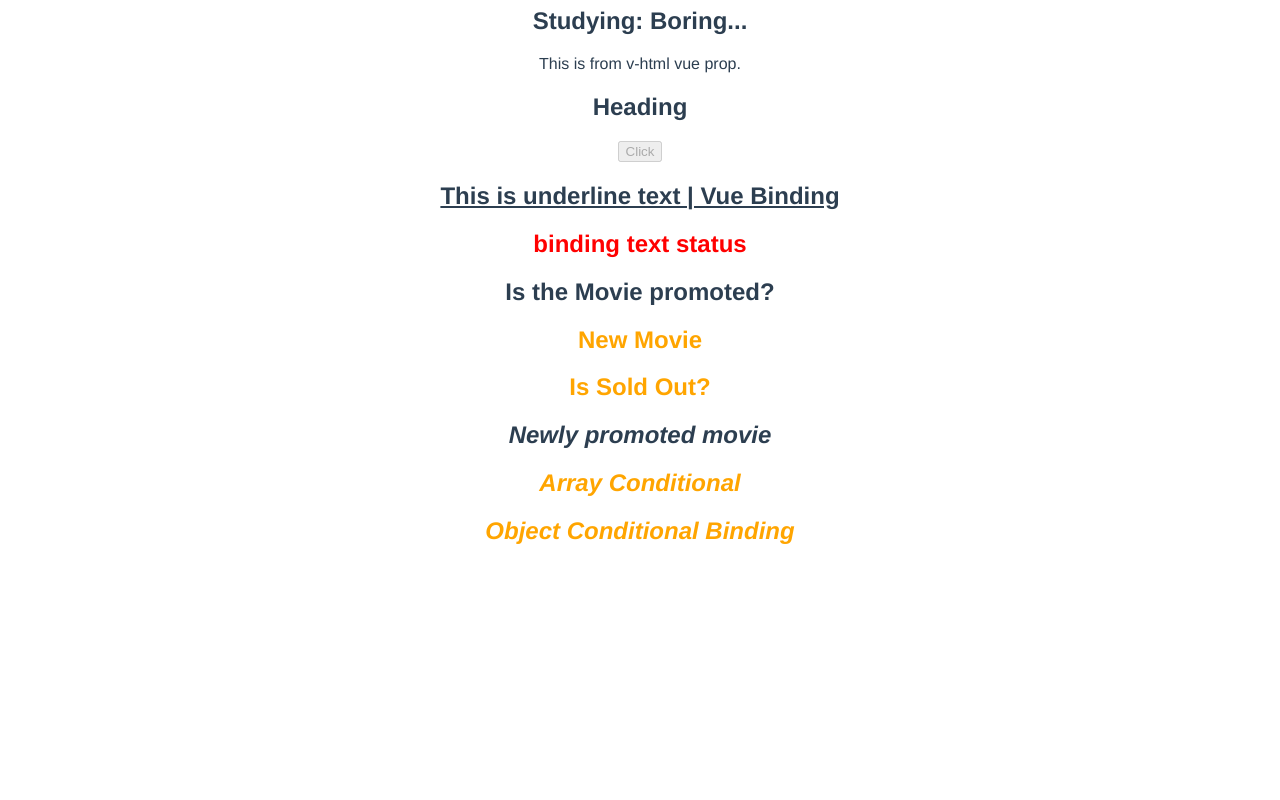
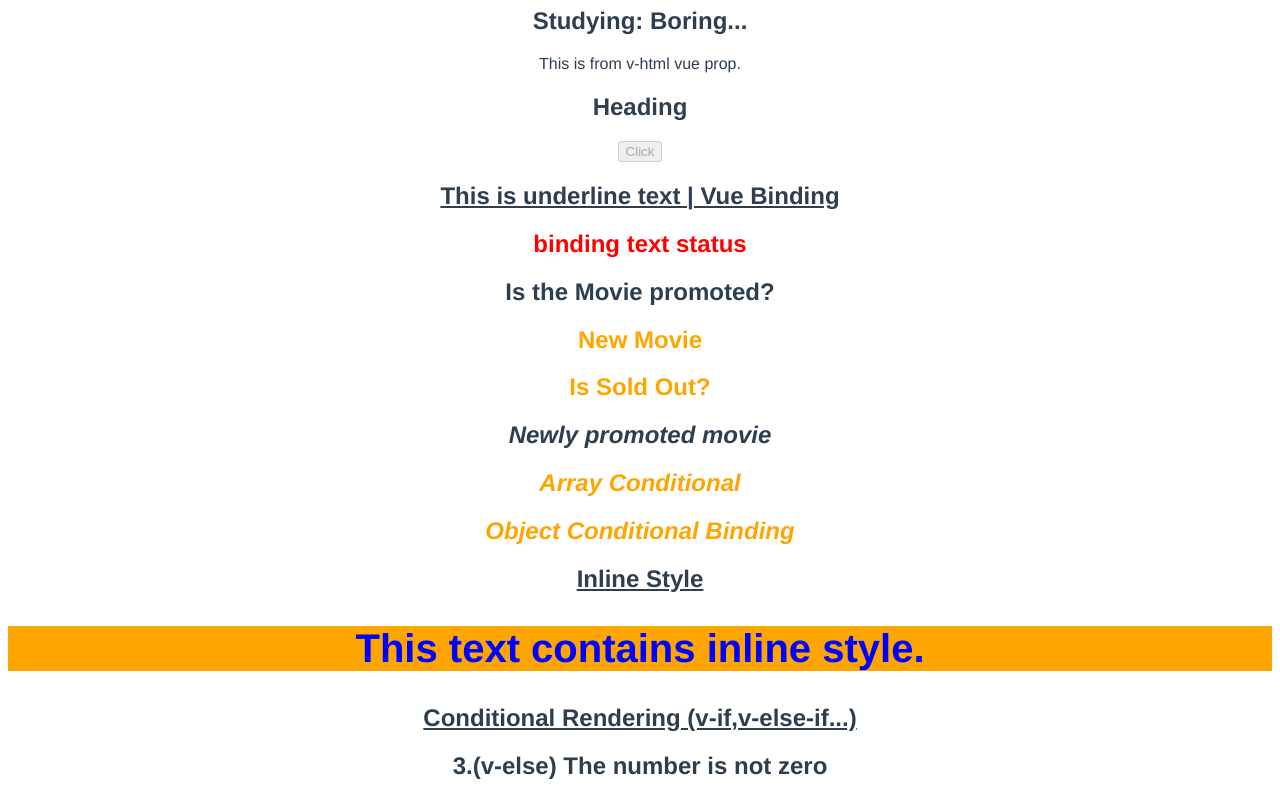
Before and after one commit to habib24457/hello-world-vue-cli, a Vue app: page / in a window 1280 px wide. Shown: the part 255-1055 px from the top of the page. Before the commit the page ends 820 px from the top, so only its background shows below. Built offline with nearby package versions, Linux system fonts and the light colour scheme.

Commit message:
Conditional rendering (v-if)

```diff
--- a/src/App.vue
+++ b/src/App.vue
@@ -24,6 +24,18 @@
       'new-movie':isNew,
       'sold-out':isSoldOut
     }">Object Conditional Binding</h2>
+
+    <h2 class="underline">Inline Style</h2>
+    <h2 v-bind:style="{
+      color:'blue',
+      'font-size':dynFontSize +'px',
+      backgroundColor:'orange'
+    }">This text contains inline style.</h2>
+
+    <h2 class="underline">Conditional Rendering (v-if,v-else-if...)</h2>
+    <h2 v-if="(num===0)">1.This number is zero</h2>
+    <h2 v-else-if="(num<0)">2.This number is Negative</h2>
+    <h2 v-else>3.(v-else) The number is not zero</h2>
   </div>
 </template>
 
@@ -46,7 +58,9 @@ export default {
       status:"danger",
       isPromoted:true,
       isNew:true,
-      isSoldOut:false
+      isSoldOut:false,
+      dynFontSize:40,
+      num:5
     }
   }
 }
```
